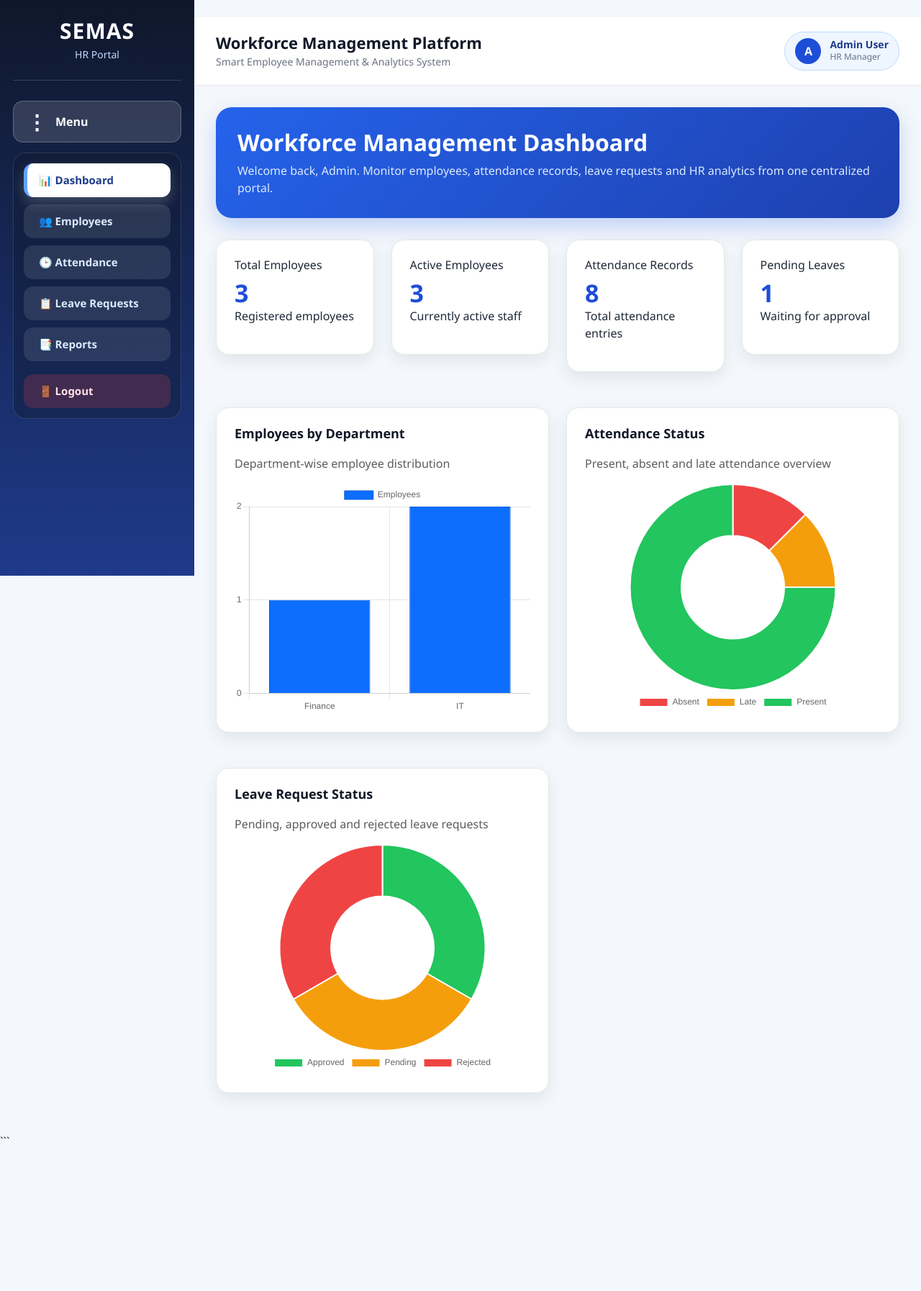
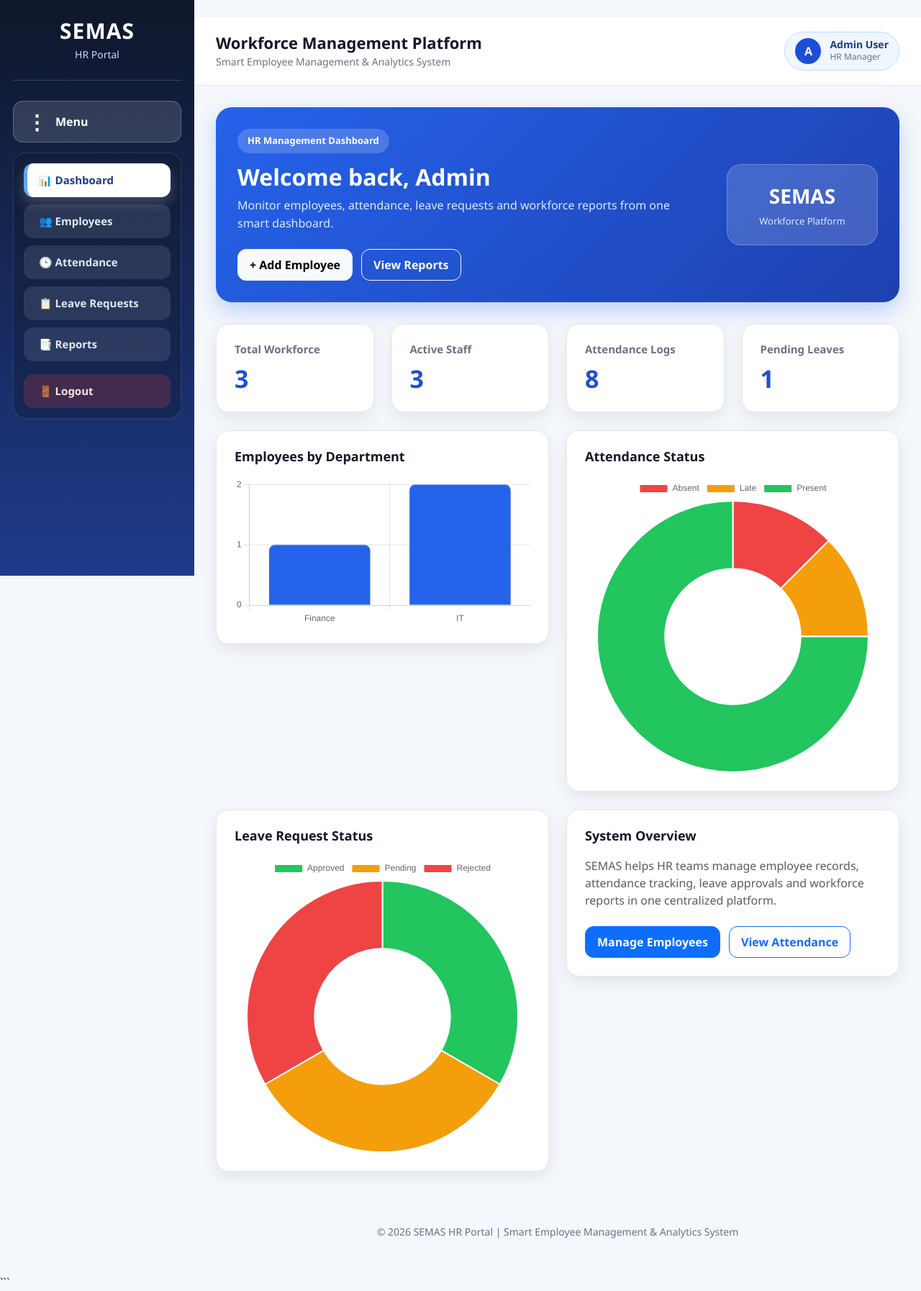
Before and after one commit to laxitagadhiya118/SEMAS-HR-Portal, a Flask app: page / in a window 1280 px wide. Shown: the whole page at 72% size. Before the commit the page ends 1583 px from the top, so only its background shows below. Run offline with Flask 3, Linux system fonts and the light colour scheme; a user stored in the database is signed in; data comes from the database, SQL or seed files in the repository.

Commit message:
Improve dashboard business design

```diff
--- a/templates/index.html
+++ b/templates/index.html
@@ -2,87 +2,111 @@
 
 {% block content %}
 
-<section class="hero-section">
-    <div>
-        <h1>Workforce Management Dashboard</h1>
+<!-- Business Hero Section -->
+<section class="hero-section business-hero">
+    <div class="hero-text">
+        <span class="hero-badge">HR Management Dashboard</span>
+
+        <h1>Welcome back, Admin</h1>
+
         <p>
-            Welcome back, Admin. Monitor employees, attendance records,
-            leave requests and HR analytics from one centralized portal.
+            Monitor employees, attendance, leave requests and workforce reports from one smart dashboard.
         </p>
+
+        <div class="hero-actions">
+            <a href="/add-employee" class="btn btn-light">+ Add Employee</a>
+            <a href="/reports" class="btn btn-outline-light">View Reports</a>
+        </div>
+    </div>
+
+    <div class="hero-summary">
+        <div>
+            <strong>SEMAS</strong>
+            <span>Workforce Platform</span>
+        </div>
     </div>
 </section>
 
-<div class="row g-4 mb-4">
+<!-- Dashboard Cards -->
+<div class="row">
 
     <div class="col-md-3">
         <div class="dashboard-card">
-            <h6>Total Employees</h6>
+            <h5>Total Workforce</h5>
             <h2>{{ total_employees }}</h2>
-            <p>Registered employees</p>
         </div>
     </div>
 
     <div class="col-md-3">
         <div class="dashboard-card">
-            <h6>Active Employees</h6>
+            <h5>Active Staff</h5>
             <h2>{{ active_employees }}</h2>
-            <p>Currently active staff</p>
         </div>
     </div>
 
     <div class="col-md-3">
         <div class="dashboard-card">
-            <h6>Attendance Records</h6>
+            <h5>Attendance Logs</h5>
             <h2>{{ total_attendance }}</h2>
-            <p>Total attendance entries</p>
         </div>
     </div>
 
     <div class="col-md-3">
         <div class="dashboard-card">
-            <h6>Pending Leaves</h6>
+            <h5>Pending Leaves</h5>
             <h2>{{ pending_leaves }}</h2>
-            <p>Waiting for approval</p>
         </div>
     </div>
 
 </div>
 
-<div class="row g-4">
+<!-- Charts Section -->
+<div class="row">
 
     <div class="col-md-6">
         <div class="chart-card">
             <h4>Employees by Department</h4>
-            <p class="text-muted">Department-wise employee distribution</p>
-
-            <div style="height: 320px;">
-                <canvas id="departmentChart"></canvas>
-            </div>
+            <canvas id="departmentChart"></canvas>
         </div>
     </div>
 
     <div class="col-md-6">
         <div class="chart-card">
             <h4>Attendance Status</h4>
-            <p class="text-muted">Present, absent and late attendance overview</p>
+            <canvas id="attendanceChart"></canvas>
+        </div>
+    </div>
 
-            <div style="height: 320px;">
-                <canvas id="attendanceChart"></canvas>
-            </div>
+</div>
+
+<div class="row">
+
+    <div class="col-md-6">
+        <div class="chart-card">
+            <h4>Leave Request Status</h4>
+            <canvas id="leaveChart"></canvas>
         </div>
     </div>
 
     <div class="col-md-6">
         <div class="chart-card">
-            <h4>Leave Request Status</h4>
-            <p class="text-muted">Pending, approved and rejected leave requests</p>
+            <h4>System Overview</h4>
+            <p class="text-muted">
+                SEMAS helps HR teams manage employee records, attendance tracking,
+                leave approvals and workforce reports in one centralized platform.
+            </p>
 
-            <div style="height: 320px;">
-                <canvas id="leaveChart"></canvas>
+            <div class="mt-4">
+                <a href="/employees" class="btn btn-primary me-2">Manage Employees</a>
+                <a href="/attendance" class="btn btn-outline-primary">View Attendance</a>
             </div>
         </div>
     </div>
 
+</div>
+
+<div class="footer-note">
+    © 2026 SEMAS HR Portal | Smart Employee Management & Analytics System
 </div>
 
 {% endblock %}
@@ -105,17 +129,9 @@
         return statuses.map(status => {
             const s = status.toLowerCase();
 
-            if (s === "present") {
-                return "#22c55e";
-            }
-
-            if (s === "absent") {
-                return "#ef4444";
-            }
-
-            if (s === "late") {
-                return "#f59e0b";
-            }
+            if (s === "present") return "#22c55e";
+            if (s === "absent") return "#ef4444";
+            if (s === "late") return "#f59e0b";
 
             return "#94a3b8";
         });
@@ -125,17 +141,9 @@
         return statuses.map(status => {
             const s = status.toLowerCase();
 
-            if (s === "approved") {
-                return "#22c55e";
-            }
-
-            if (s === "rejected") {
-                return "#ef4444";
-            }
-
-            if (s === "pending") {
-                return "#f59e0b";
-            }
+            if (s === "approved") return "#22c55e";
+            if (s === "rejected") return "#ef4444";
+            if (s === "pending") return "#f59e0b";
 
             return "#94a3b8";
         });
@@ -148,17 +156,15 @@
             datasets: [{
                 label: "Employees",
                 data: departmentCounts,
-                backgroundColor: "#0d6efd",
-                borderColor: "#0b5ed7",
-                borderWidth: 1
+                backgroundColor: "#2563eb",
+                borderRadius: 8
             }]
         },
         options: {
             responsive: true,
-            maintainAspectRatio: false,
             plugins: {
                 legend: {
-                    display: true
+                    display: false
                 }
             },
             scales: {
@@ -177,21 +183,12 @@
         data: {
             labels: attendanceStatuses,
             datasets: [{
-                label: "Attendance",
                 data: attendanceCounts,
-                backgroundColor: getAttendanceColors(attendanceStatuses),
-                borderColor: "#ffffff",
-                borderWidth: 2
+                backgroundColor: getAttendanceColors(attendanceStatuses)
             }]
         },
         options: {
-            responsive: true,
-            maintainAspectRatio: false,
-            plugins: {
-                legend: {
-                    position: "bottom"
-                }
-            }
+            responsive: true
         }
     });
 
@@ -200,21 +197,12 @@
         data: {
             labels: leaveStatuses,
             datasets: [{
-                label: "Leave Requests",
                 data: leaveCounts,
-                backgroundColor: getLeaveColors(leaveStatuses),
-                borderColor: "#ffffff",
-                borderWidth: 2
+                backgroundColor: getLeaveColors(leaveStatuses)
             }]
         },
         options: {
-            responsive: true,
-            maintainAspectRatio: false,
-            plugins: {
-                legend: {
-                    position: "bottom"
-                }
-            }
+            responsive: true
         }
     });
 </script>
```
